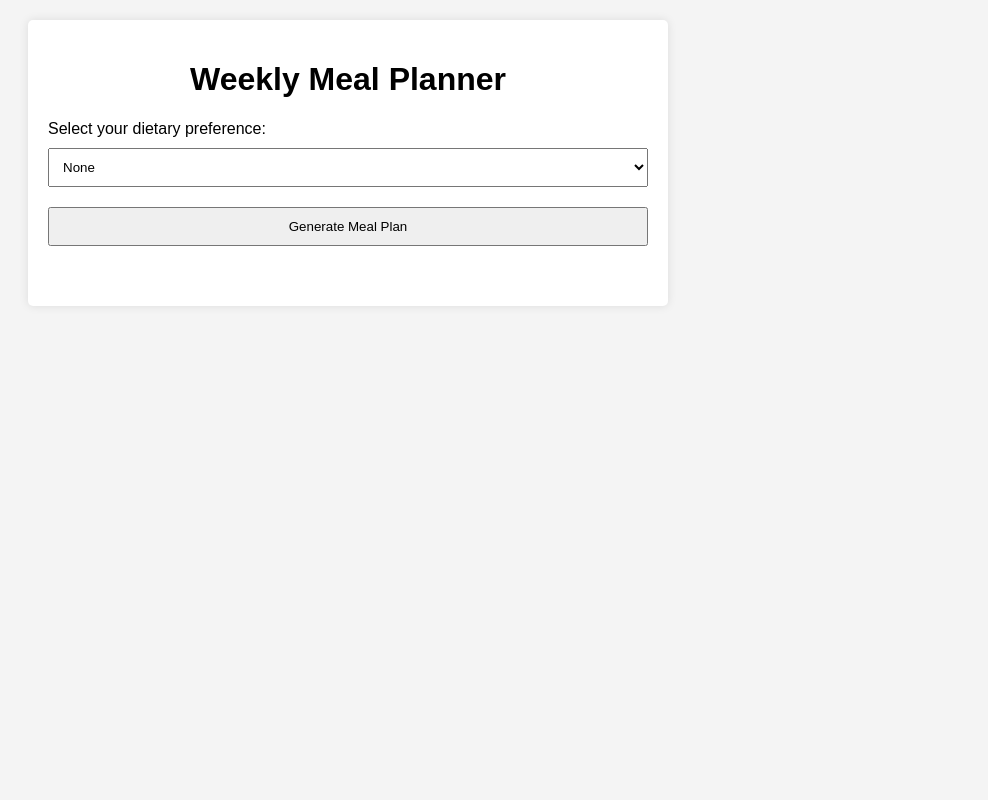
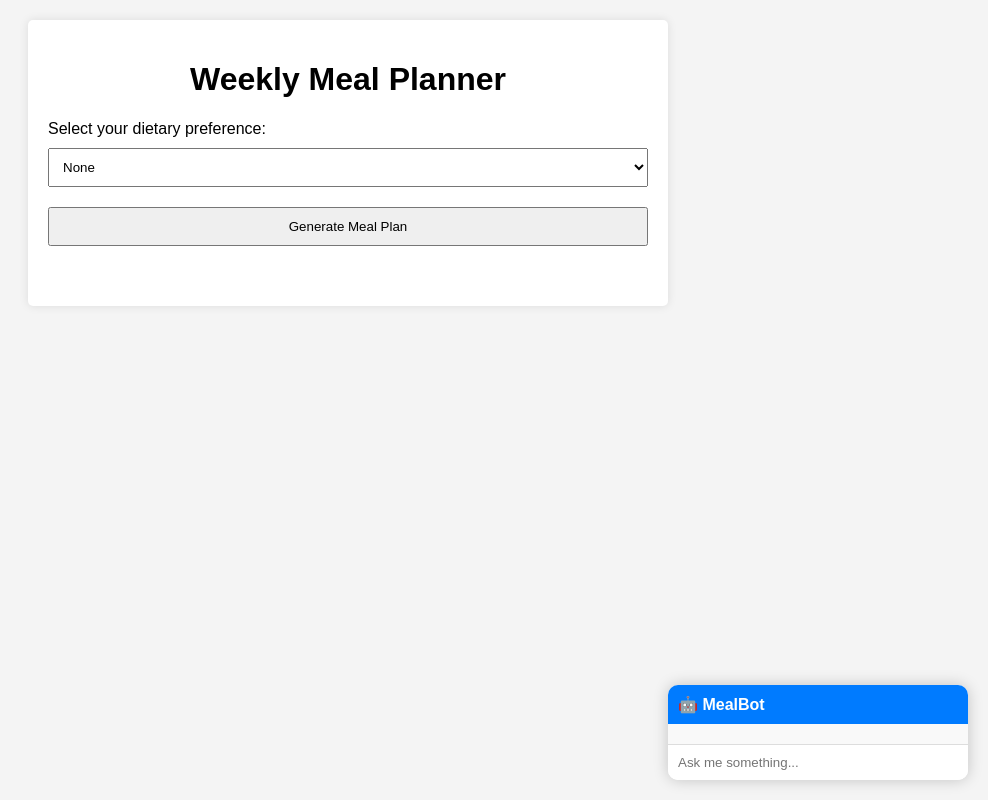
Before and after one commit to rajeshbhojannagari/meal-planner, a plain HTML site: page index.html in a window 1280 px wide. Shown: the whole page, without its empty margins (292-1280 px from the left). Drawn offline with Linux system fonts and the light colour scheme.

Commit message:
changed styles.css

```diff
--- a/index.html
+++ b/index.html
@@ -25,6 +25,15 @@
         <button id="generate">Generate Meal Plan</button>
         <div id="meal-plan" class="meal-plan"></div>
     </div>
+
+    <!-- Chatbot UI -->
+    <div id="chatbot-container">
+        <div id="chat-header">🤖 MealBot</div>
+        <div id="chat-body"></div>
+        <input type="text" id="user-input" placeholder="Ask me something..." />
+    </div>
+
     <script src="script.js"></script>
+    <script src="chatbot.js"></script>
 </body>
 </html>
--- a/styles.css
+++ b/styles.css
@@ -32,3 +32,41 @@ select, button {
 .meal-plan {
     margin-top: 20px;
 }
+
+/* Chatbot styles */
+#chatbot-container {
+    position: fixed;
+    bottom: 20px;
+    right: 20px;
+    width: 300px;
+    background: white;
+    border-radius: 10px;
+    box-shadow: 0 0 15px rgba(0,0,0,0.2);
+    overflow: hidden;
+    font-family: Arial, sans-serif;
+    z-index: 999;
+}
+
+#chat-header {
+    background-color: #007BFF;
+    color: white;
+    padding: 10px;
+    font-weight: bold;
+    cursor: default;
+}
+
+#chat-body {
+    max-height: 200px;
+    overflow-y: auto;
+    padding: 10px;
+    font-size: 14px;
+    background-color: #f9f9f9;
+}
+
+#user-input {
+    width: 100%;
+    padding: 10px;
+    border: none;
+    border-top: 1px solid #ddd;
+    box-sizing: border-box;
+}
```
